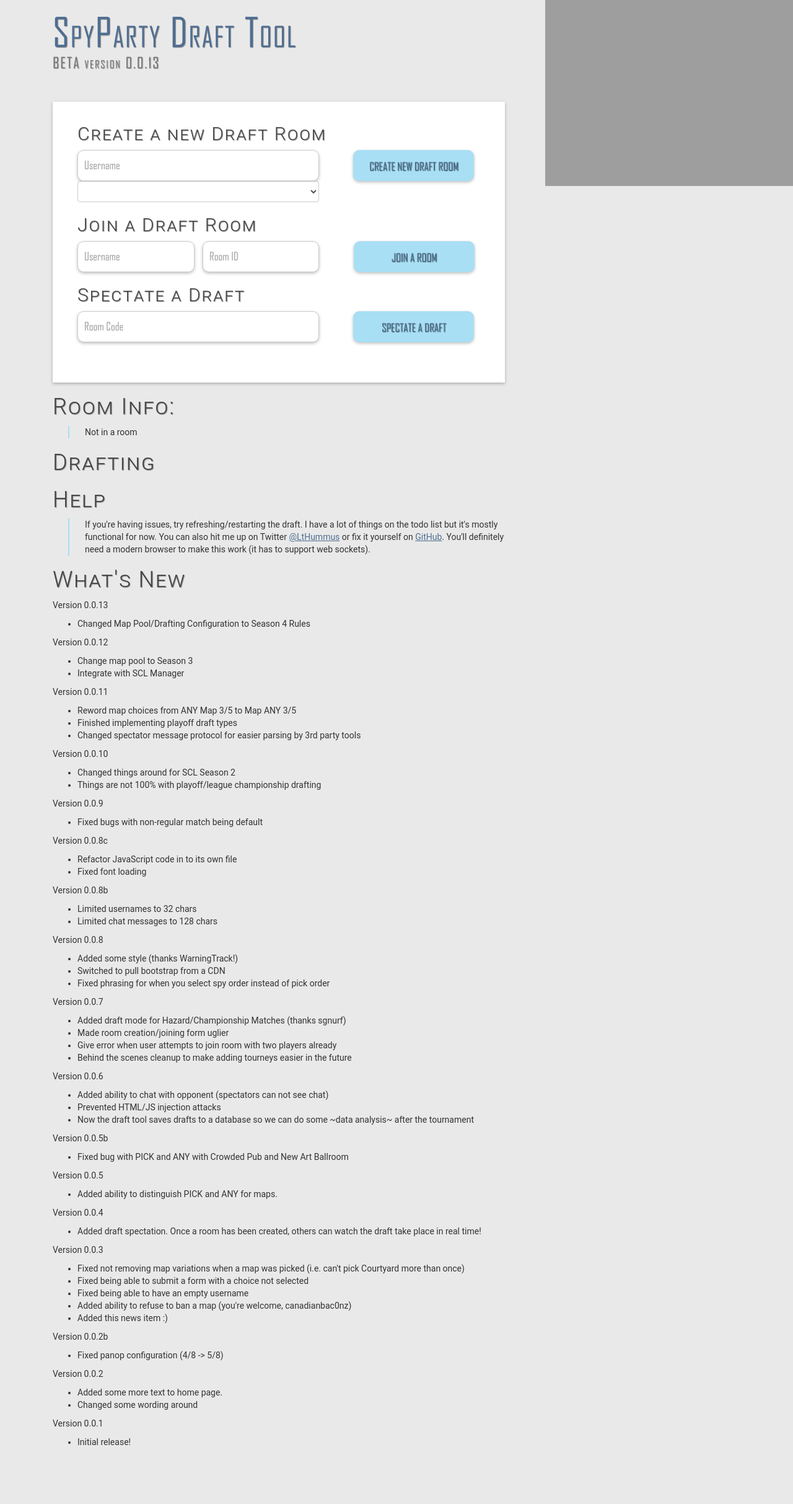
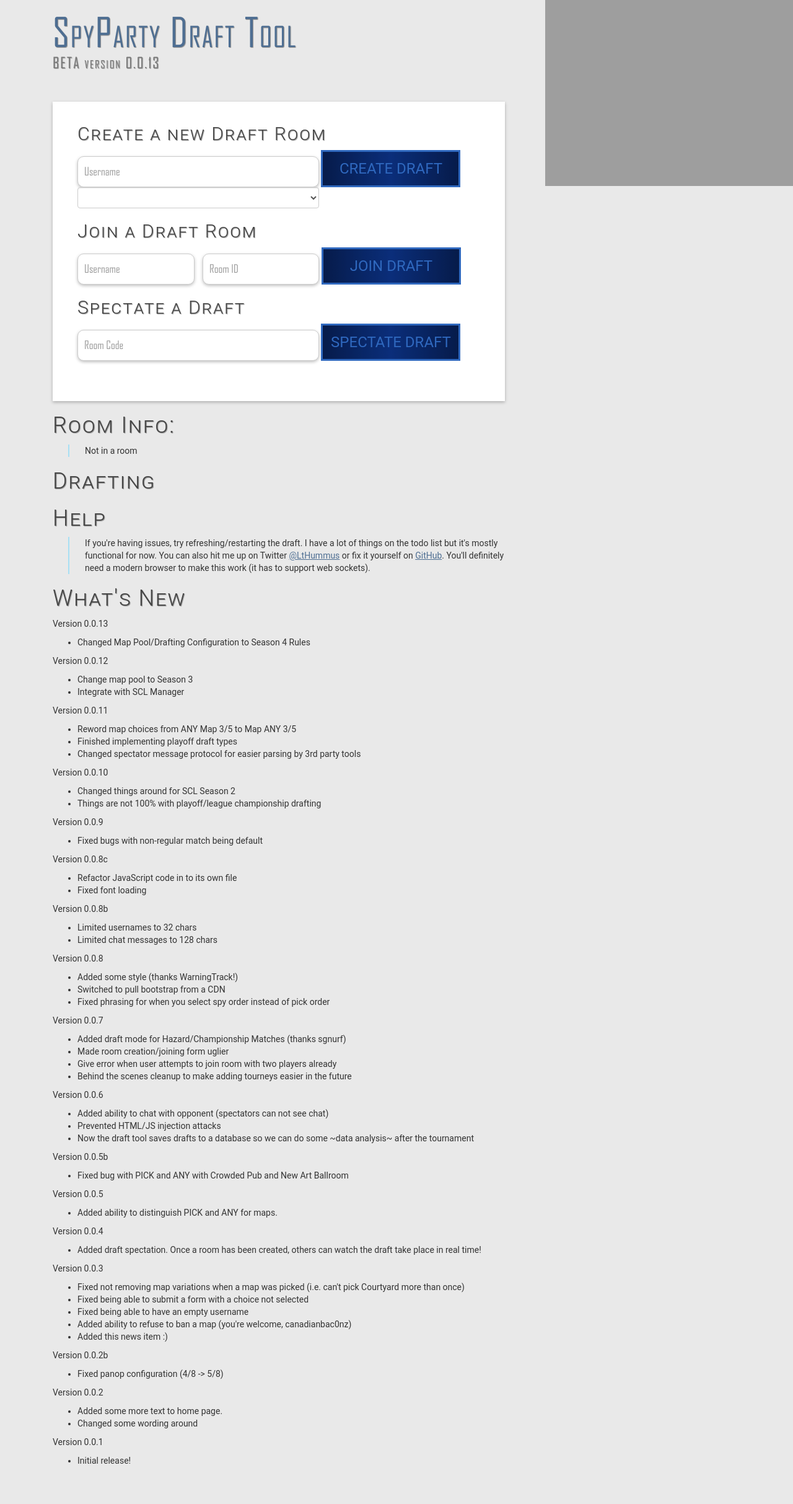
Before and after one commit to LtHummus/SpyPartyDraft, a Flask app: page / in a window 1280 px wide. Shown: the whole page at 62% size. Before the commit the page ends 2331 px from the top, so only its background shows below. Run offline with Flask 2, Linux system fonts and the light colour scheme; lists and menus that the app fills with data are empty; some libraries are stand-ins or nearby versions; grey boxes are pictures that could not be loaded.

Commit message:
Created a new btn-spyparty class to match the blue buttons in the game

```diff
--- a/static/css/style.css
+++ b/static/css/style.css
@@ -113,7 +113,7 @@
   background-color: #444;
 }
 
-input[type=text], input[type=number], input[type=date], input[type=submit], input[type=email], input[type=url], select, option, .button, .button:visited {
+input[type=text], input[type=number], input[type=date], .btn-primary, input[type=email], input[type=url], select, option, .button, .button:visited {
   font-family: 'agencyfb', sans-serif;
   height: 55px;
   padding: 10px;
@@ -127,7 +127,7 @@
   text-decoration: none;
 }
 
-select, option, input[type="submit"], .button, .button:visited {
+select, option, .button, .button:visited {
   height: 50px;
 }
 
@@ -138,22 +138,9 @@
   box-shadow: 0 2px 5px 0 rgba(0, 0, 0, 0.26);
 }
 
-input[type="submit"], .button, .button:visited {
-  padding: 15px 0;
-  border: 0;
-  background-color: #A8DFF4;
-  color: #4e6e92;
-  font-size: 18px;
-  height: 50px;
-  text-shadow: 1px 1px 1px rgba(0,0,0,0.6);
-  box-shadow: 0 2px 5px 0 rgba(0, 0, 0, 0.26);
-  text-transform: uppercase;
-}
 
-input[type="submit"]:hover, .button:hover, .button:visited:hover {
-  cursor: pointer;
-  background-color: #c8ecf8;
-}
+
+
 
 textarea {
   font-size: 16px;
@@ -193,10 +180,61 @@
   width: 60%;
 }
 
-input[type="submit"] {
+.btn-primary {
   width: 30%;
   margin-left: 8%;
 }
+
+.btn-primary {
+  padding: 15px 0;
+  border: 0;
+  background-color: #A8DFF4;
+  color: #4e6e92;
+  font-size: 18px;
+  height: 50px;
+  text-shadow: 1px 1px 1px rgba(0,0,0,0.6);
+  box-shadow: 0 2px 5px 0 rgba(0, 0, 0, 0.26);
+  text-transform: uppercase;
+}
+
+.btn-primary:hover {
+  cursor: pointer;
+  background-color: #c8ecf8;
+}
+
+
+
+
+.btn-spyparty{
+  min-width: 225px;
+  height: 60px;
+  font-size:24px;
+  line-height: 24px;
+  color: #3e8afd;
+  /* Permalink - use to edit and share this gradient:
+      http://colorzilla.com/gradient-editor/#082463+0,0e3da3+50,082463+100
+  */
+  background: rgb(8,36,99); /* Old browsers #082463 */
+  background: -moz-linear-gradient(left, rgba(8,36,99,1) 0%, rgba(14,61,163,1) 50%, rgba(8,36,99,1) 100%); /* FF3.6-15 */
+  background: -webkit-linear-gradient(left, rgba(8,36,99,1) 0%,rgba(14,61,163,1) 50%,rgba(8,36,99,1) 100%); /* Chrome10-25,Safari5.1-6 */
+  background: linear-gradient(to right, rgba(8,36,99,1) 0%,rgba(14,61,163,1) 50%,rgba(8,36,99,1) 100%); /* W3C, IE10+, FF16+, Chrome26+, Opera12+, Safari7+ */
+  border:3px solid #3e8afd;
+  cursor:pointer;
+  filter: brightness(75%);
+}
+
+.btn-spyparty:hover{
+  filter: brightness(100%);
+}
+
+.btn-spyparty:active{
+  transform: translate(0px, 2px);
+}
+
+.btn-spyparty:hover:active{
+  box-shadow: 0px 5px 50px 0px #3e8afd;
+}
+
 
 #join_draft input[type="text"] {
   width: 29%;
@@ -257,6 +295,7 @@
 }
 
 .nohighlight {
+  user-select:none;
   -webkit-user-select: none;
   -webkit-tap-highlight-color:  rgba(255, 255, 255, 0);
 }
--- a/templates/index.html
+++ b/templates/index.html
@@ -23,7 +23,7 @@
                 <h3>Create a new Draft Room</h3>
                 <form id="create" method="POST" action='#' class="form-inline">
                     <input type="text" name="username" maxlength="32" id="username" placeholder="Username" class="form-control"/>
-                    <input type="submit" id="create_button" value="Create new Draft Room" class="btn btn-primary"/>
+                    <button type="submit" id="create_button" class="btn-spyparty">CREATE DRAFT</button>
                     <select name="draft_type" id="draft_type" class="form-control" style="width: 390px; "></select>
                     <div id="create_error"></div>
                 </form>
@@ -33,7 +33,7 @@
                 <form id="join_draft" method="POST" action='#' class="form-inline">
                     <input type="text" name="username" id="join_username" maxlength="32" placeholder="Username" class="form-control"/>
                     <input type="text" name="room_id" id="join_room_id" placeholder="Room ID" class="form-control"/>
-                    <input type="submit" id="join_button" value="Join a Room" class="btn btn-primary" />
+                    <button type="submit" id="join_button" class="btn-spyparty">JOIN DRAFT</button>
                     <div id="join_error" style="color:red; font-weight: bold"></div>
                 </form>
             </div>
@@ -41,7 +41,7 @@
                 <h3>Spectate a Draft</h3>
                 <form id="spectate_draft" method="POST" action="#" class="form-inline">
                     <input type="text" name="room_id" maxlength="32" id="spectate_room_id" placeholder="Room Code" class="form-control">
-                    <input type="submit" id="spectate_button" value="Spectate a Draft" class="btn btn-primary" />
+                    <button type="submit" id="spectate_button" class="btn-spyparty">SPECTATE DRAFT</button>
                     <div id="spectate_error"></div>
                 </form>
             </div>
@@ -65,7 +65,7 @@
             <form id="draft_form" method="POST" action="#" style="display: none;">
                 <div id="draft_form_message"></div>
                 <div id="draft_form_options"></div>
-                <input type="submit" value="Submit" />
+                <button type="submit" class="btn-spyparty">SUBMIT</button>
             </form>
 
         </div>
@@ -85,7 +85,7 @@
                     <form id="flip_form" method="POST" action="#">
                         <input type="radio" name="ht" value="heads" id="heads" /><label for="heads">Heads</label><br />
                         <input type="radio" name="ht" value="tails" id="tails" /><label for="tails">Tails</label><br />
-                        <input type="submit" name="flip_button" value="Flip" />
+                        <button type="submit" name="flip_button" class="btn-spyparty">FLIP</button>
                     </form>
                 </div>
                 <div id="first_option_msg"></div>
@@ -98,7 +98,7 @@
                             <input type="radio" name="choice" value="spyfirst" id="first_spyfirst" /><label class="control-label" for="first_spyfirst">Spy First</label><br />
                             <input type="radio" name="choice" value="spysecond" id="first_spysecond" /><label class="control-label" for="first_spysecond">Spy Second</label><br />
                             <div id="first_defer_radio"><input type="radio" name="choice" value="defer" id="first_defer" /><label class="control-label" for="first_defer">Defer Option to Other Player</label></div><br />
-                            <input type="submit" name="first_option_form" value="This is my choice" /><br />
+                            <button type="submit" name="first_option_form" class="btn-spyparty">SUBMIT</button><br />
                         </form>
                 </div>
                 <div id="second_option_pick_order" style="display: none">
@@ -106,7 +106,7 @@
                     <form id="second_option_pick_form" method="POST" action="#">
                         <input type="radio" name="pick_choice" value="pickfirst" id="second_pickfirst" /><label for="second_pickfirst">Pick First</label><br />
                         <input type="radio" name="pick_choice" value="picksecond" id="second_picksecond" /><label for="second_picksecond">Pick Second</label><br />
-                        <input type="submit" name="second_option_pick_form_button" value="This is my choice" /><br />
+                        <button type="submit" name="first_option_form" class="btn-spyparty">SUBMIT</button><br />
                     </form>
                 </div>
                 <div id="second_option_spy_order" style="display: none">
@@ -114,7 +114,7 @@
                     <form id="second_option_spy_form" method="POST" action="#">
                         <input type="radio" name="spy_choice" value="spyfirst" id="second_spyfirst" /><label for="second_spyfirst">Spy First</label><br />
                         <input type="radio" name="spy_choice" value="spysecond" id="second_spysecond" /><label for="second_spysecond">Spy Second</label><br />
-                        <input type="submit" name="second_option_pick_form_button" value="This is my choice" /><br />
+                        <button type="submit" name="first_option_form" class="btn-spyparty">SUBMIT</button><br />
                     </form>
                 </div>
                 <h2>Drafting</h2>
@@ -235,7 +235,7 @@
         <div id="chat_form">
             <form action="#" method="POST" id="chat_form_form">
                 <input type="text" placeholder="chat here" id="chat_form_text" maxlength="128" autocomplete="off" />
-                <input type="submit" value="Talk talk talk" />
+                <button type="submit" class="btn-primary">Speak</button>
             </form>
         </div>
     </div>
```
